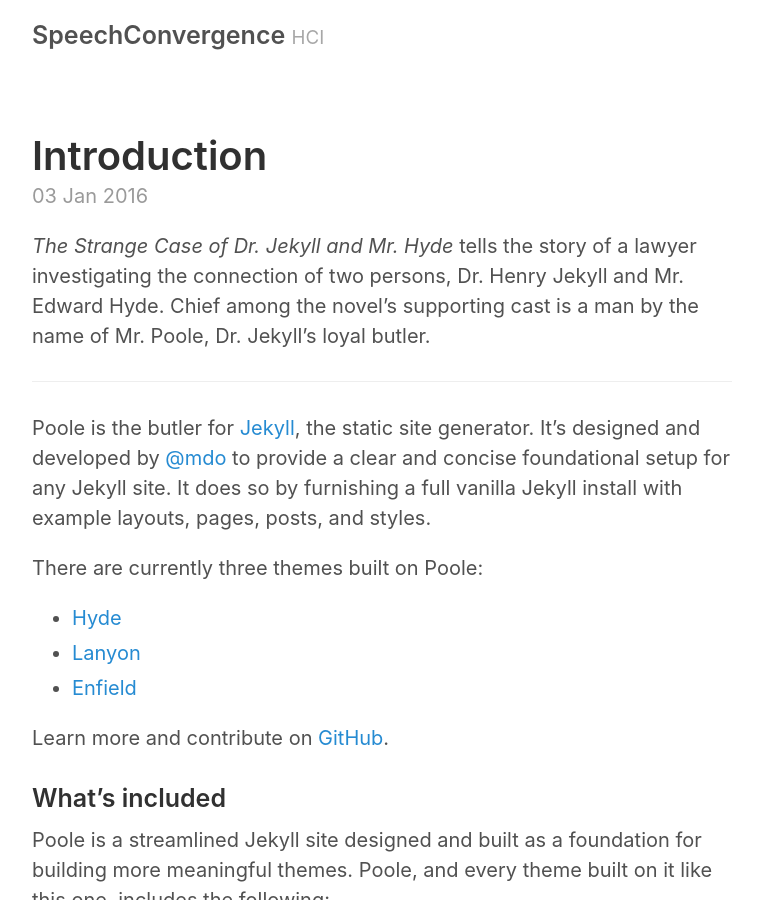
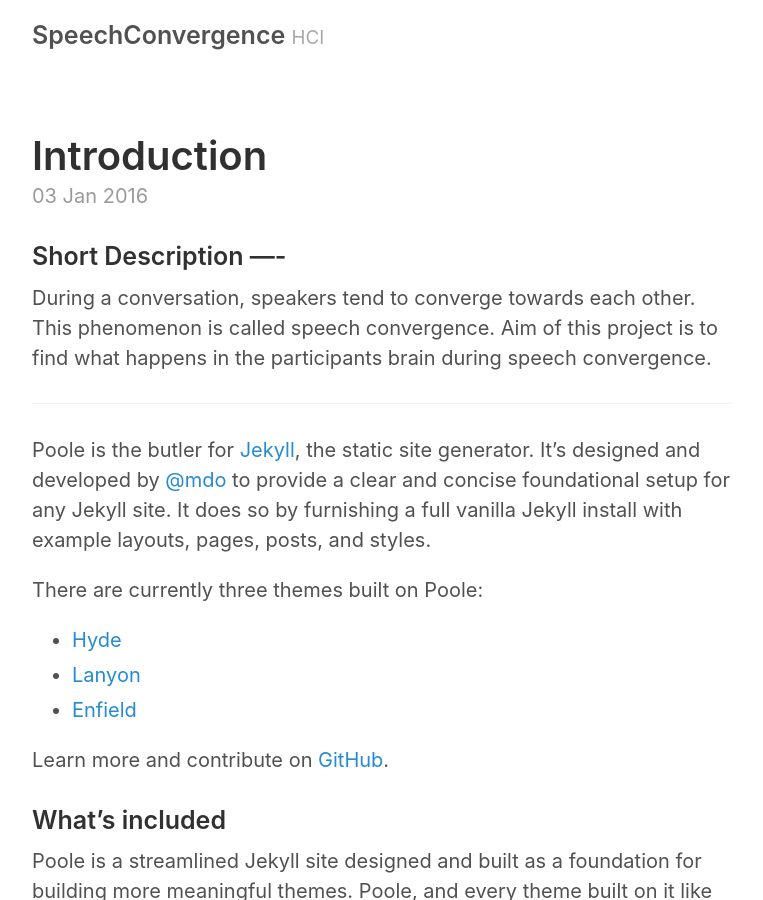
Before and after one commit to sankar-mukherjee/SpeechConvergence, a Jekyll site: the page built from _posts/2016-01-03-introduction.md, in a window 1280 px wide and 900 px high. Shown: the whole window, without its empty margins (258-1021 px from the left). Built offline with Jekyll 4.4.1, drawn with Linux system fonts in a browser that asks for light colours.

Commit message:
Update 2016-01-03-introduction.md

```diff
--- a/_posts/2016-01-03-introduction.md
+++ b/_posts/2016-01-03-introduction.md
@@ -2,8 +2,9 @@
 layout: post
 title: Introduction
 ---
+### Short Description ----
 
-*The Strange Case of Dr. Jekyll and Mr. Hyde* tells the story of a lawyer investigating the connection of two persons, Dr. Henry Jekyll and Mr. Edward Hyde. Chief among the novel's supporting cast is a man by the name of Mr. Poole, Dr. Jekyll's loyal butler.
+During a conversation, speakers tend to converge towards each other. This phenomenon is called speech convergence. Aim of this project is to find what happens in the participants brain during speech convergence.
 
 -----
 
```
